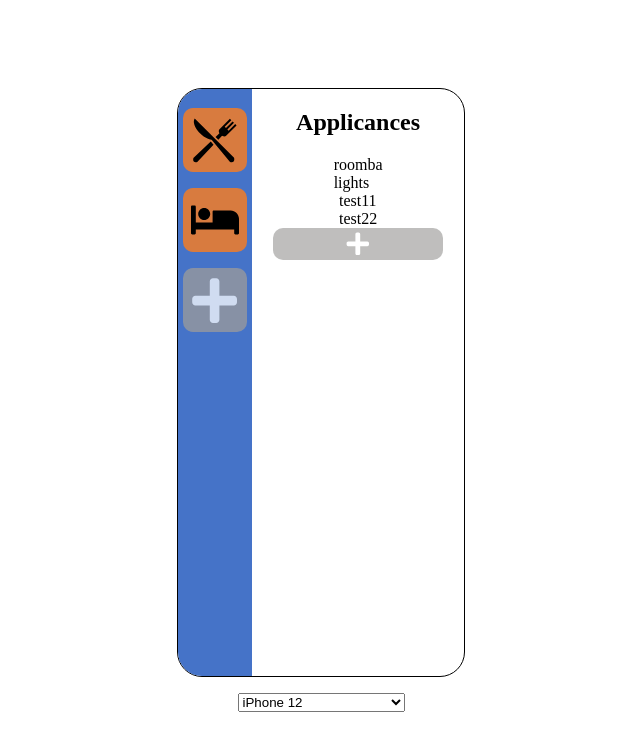
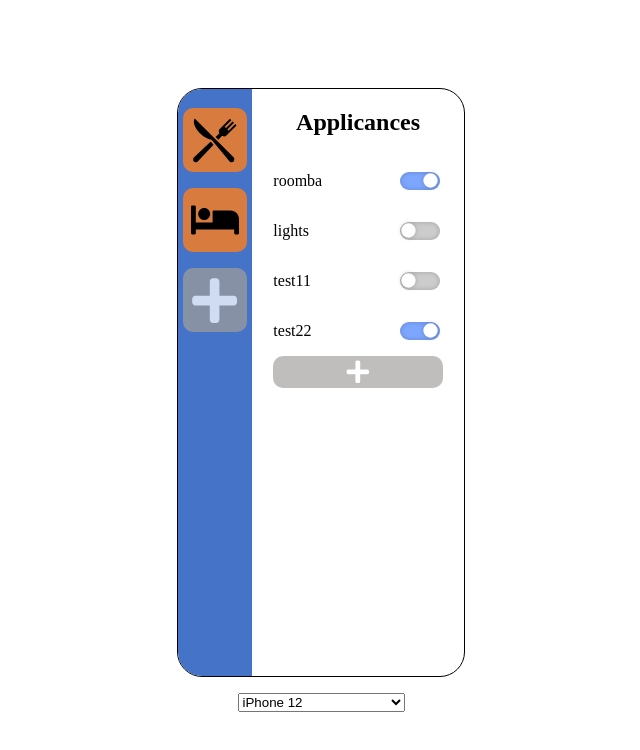
Before and after one commit to JonathanHYYan/Arduino-App-Mobile-Display, a React (Create React App) app: page /main in a window 1280 px wide. Shown: the top 750 px of the page, without its empty margins (319-959 px from the left). Built offline with nearby package versions, Linux system fonts and the light colour scheme.

Commit message:
[SDCWA-10] Added appliance and toggle switch render to appliance controls

```diff
--- a/src/Components/Main/MainPage.js
+++ b/src/Components/Main/MainPage.js
@@ -3,6 +3,7 @@ import {
   AddControl,
   Bed,
   Appliance,
+  Appliances,
   DefaultPage,
   Icon,
   Kitchen,
@@ -18,33 +19,22 @@ const MainPage = () => {
   // lighter shade of orange #F5B181
 
   const rooms = data.map((obj) => {
-    return (
-      <Icon key={obj.room}>
-        {obj.room === "kitchen" ? (
-          <Kitchen />
-        ) : obj.room === "bed" ? (
-          <Bed />
-        ) : (
-          ""
-        )}
-      </Icon>
-    );
+    const roomSelect =
+      obj.room === "kitchen" ? <Kitchen /> : obj.room === "bed" ? <Bed /> : "";
+
+    return <Icon key={obj.room}>{roomSelect}</Icon>;
   });
 
   const appliances = data.map((obj) => {
-    const controls = obj.appliance.names.map((names, index) => {
+    const controls = obj.appliance.names.map((name, index) => {
       return (
-        <>
-        <div>{names}</div>
-        <div>{obj.appliance.boolean[index]}</div>
-        </>
+        <Appliance key={name}>
+          <p>{name}</p>
+          <Toggle state={obj.appliance.boolean[index]} />
+        </Appliance>
       );
-    })
-    return (
-      <>
-        <div>{controls}</div>
-      </>
-    );
+    });
+    return <>{controls}</>;
   });
 
   return (
@@ -55,13 +45,13 @@ const MainPage = () => {
           <Plus />
         </AddIcon>
       </Rooms>
-      <Appliance>
+      <Appliances>
         <h2>Applicances</h2>
         {appliances}
         <AddControl>
           <Plus />
         </AddControl>
-      </Appliance>
+      </Appliances>
     </DefaultPage>
   );
 };
--- a/src/Components/Main/MainPageStyles.js
+++ b/src/Components/Main/MainPageStyles.js
@@ -58,11 +58,18 @@ export const Plus = styled(FaPlus)`
   color: white;
 `;
 
-export const Appliance = styled.div`
+export const Appliances = styled.div`
   box-sizing: border-box;
   width: 100%;
   display: flex;
   flex-direction: column;
+  align-items: center;
+`;
+
+export const Appliance = styled.div`
+  display: flex;
+  justify-content: space-between;
+  width:80%;
   align-items: center;
 `;
 
```
